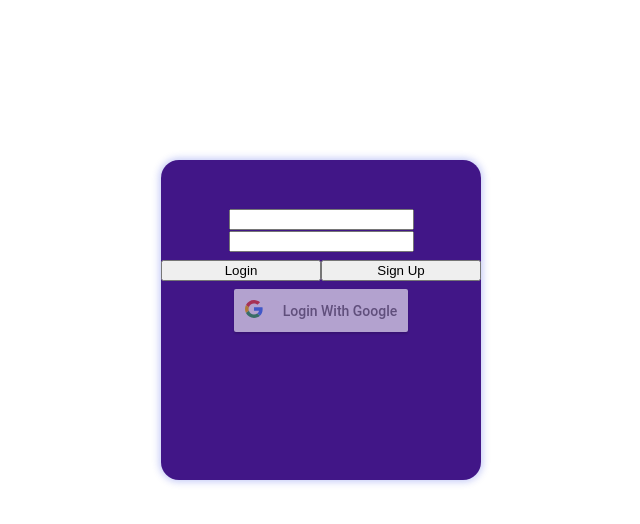
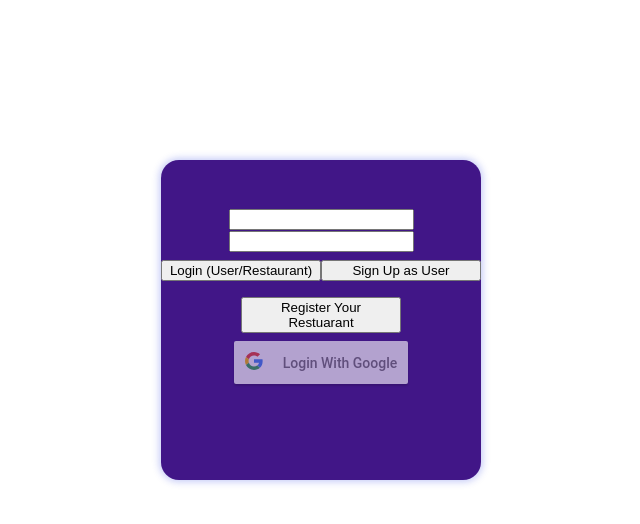
Before and after one commit to mjsf1234/Flipr_Hackathon, a React (Create React App) app: page / in a window 1280 px wide. Shown: the top 524 px of the page, without its empty margins (319-959 px from the left). Built offline with nearby package versions, Linux system fonts and the light colour scheme; no server answers.

Commit message:
Routing Done

```diff
--- a/package.json
+++ b/package.json
@@ -13,6 +13,7 @@
     "react-dom": "^17.0.2",
     "react-google-login": "^5.2.2",
     "react-redux": "^7.2.6",
+    "react-router-dom": "^5.3.0",
     "react-scripts": "4.0.3",
     "web-vitals": "^1.1.2"
   },
--- a/src/App.js
+++ b/src/App.js
@@ -1,13 +1,41 @@
 import './App.css';
 import Login from './components/Login/Login';
+import {
+  BrowserRouter as Router,
+  Routes,
+  Route, Switch
+} from "react-router-dom";
+import SignUpRest from './components/Sign Up/SignUpRest';
+import SignUpUser from './components/Sign Up/SignUpUser';
 
 
+
+// Login or Sign Up and then Store info in React Reux Store
+// Get to the Homepage if we got user from the DB and isSignIn === true
 function App() {
   return (
     <div className="app">
-      <Login />
+      <Router>
+        <Switch>
+
+          <Route path="/restSignUp">
+            <SignUpRest />
+          </Route>
+
+          <Route path="/userSignUp">
+            <SignUpUser />
+          </Route>
+
+          <Route path="/">
+            <Login />
+          </Route>
+
+        </Switch>
+      </Router>
     </div>
   );
 }
 
 export default App;
+
+// RestuarantsDB --> name, password, items: [item:price], location_name, location_coord
--- a/src/components/Login/Form.js
+++ b/src/components/Login/Form.js
@@ -1,16 +1,17 @@
 import React from 'react'
 import classes from "./Form.module.css"
 import axios from "../../axios";
-import { useRef } from 'react';
+import { useHistory } from 'react-router';
+import { userActions } from '../store/userSlice';
+import { useState, useRef } from 'react';
 import { useDispatch } from 'react-redux';
-import { userActions } from '../store/userSlice';
-import { useState } from 'react';
 
-function Form(props) {
+function Form() {
+    let history = useHistory();
     const dispatch = useDispatch();
+
     const nameInput = useRef();
     const passInput = useRef();
-
     const [latitude, setLatitude] = useState(0);
     const [longitude, setLongitude] = useState(0);
 
@@ -38,21 +39,27 @@ function Form(props) {
         }
     }
 
-    const signUpHandler = async (event) => {
-        event.preventDefault();
-        const res = await axios.post("/addUser", {
-            name: nameInput.current.value,
-            password: passInput.current.value
-        });
-        console.log("Response after Sign Up: ", res);
+    const userSignUpHandler = () => {
+        return history.push({
+            pathname: "/userSignUp"
+        }
+        );
+    }
+
+    const restSignUpHandler = () => {
+        return history.push({
+            pathname: "/restSignUp"
+        }
+        );
     }
 
     return (
         <form className={classes.form}>
             <input type="text" ref={nameInput} />
             <input type="password" ref={passInput} />
-            <button className={classes.login_button} onClick={loginHandler}>Login</button>
-            <button className={classes.login_button} onClick={signUpHandler}>Sign Up</button>
+            <button className={classes.login_button} onClick={loginHandler}>Login (User/Restaurant)</button>
+            <button className={classes.login_button} onClick={userSignUpHandler}>Sign Up as User</button>
+            <button className={classes.login_button} onClick={restSignUpHandler}>Register Your Restuarant</button>
         </form>
     )
 }
--- a/src/components/Login/Login.js
+++ b/src/components/Login/Login.js
@@ -3,14 +3,8 @@ import GoogleLogin from 'react-google-login'
 import classes from "./Login.module.css"
 import Card from "../UI/Card/Card"
 import Form from './Form'
-import SignUp from '../Sign Up/SignUp'
-import { useState } from 'react'
 
 function Login() {
-    const [signUp, setSignUp] = useState(false);
-    const signUpHandler = () => {
-        setSignUp(!signUp);
-    }
     const responseGoogle = (response) => {
         console.log(response);
         console.log(response.profileObj);
@@ -18,8 +12,7 @@ function Login() {
     return (
         <Card className={classes.login_card}>
             <div className={classes.login_content}>
-                {!signUp && <Form onSignUp={signUpHandler} />}
-                {signUp && <SignUp />}
+                <Form />
                 <GoogleLogin
                     clientId="273708457264-7hld2e0ljomfgspe3l998fvhmanpmj8h.apps.googleusercontent.com"
                     buttonText="Login With Google"
--- a/src/components/Sign Up/SignUp.js
+++ /dev/null
@@ -1,15 +0,0 @@
-import React from 'react'
-import classes from "./SignUp.module.css"
-import Button from '../UI/Button/Button'
-
-function SignUp() {
-    return (
-        <form className={classes.form}>
-            <input type="text" />
-            <input type="password" />
-            <Button className={classes.signup_button}>Sign Up</Button>
-        </form>
-    )
-}
-
-export default SignUp
--- /dev/null
+++ b/src/components/Sign Up/SignUpRest.js
@@ -0,0 +1,21 @@
+import React from 'react'
+import classes from "./SignUpRest.module.css"
+import { Navigate, Route } from 'react-router-dom';
+
+function SignUpRest() {
+    const restSignUpHandler = () => {
+        return;
+    }
+
+    return (
+        <Route>
+            <form className={classes.form}>
+                <input type="text" />
+                <input type="password" />
+                <button className={classes.signup_button} onClick={restSignUpHandler}>Sign Up</button>
+            </form>
+        </Route>
+    )
+}
+
+export default SignUpRest;
--- /dev/null
+++ b/src/components/Sign Up/SignUpUser.js
@@ -0,0 +1,29 @@
+import React from 'react'
+import classes from "./SignUpUser.module.css"
+import axios from "../../axios";
+import { useRef } from 'react';
+
+function SignUpUser() {
+
+    const nameInput = useRef();
+    const passInput = useRef();
+
+    const userSignUpHandler = async (event) => {
+        event.preventDefault();
+        const res = await axios.post("/addUser", {
+            name: nameInput.current.value,
+            password: passInput.current.value
+        });
+        console.log("Response after Sign Up: ", res);
+    }
+
+    return (
+        <form className={classes.form}>
+            <input type="text" />
+            <input type="password" />
+            <button className={classes.signup_button} onClick={userSignUpHandler}>Sign Up</button>
+        </form>
+    )
+}
+
+export default SignUpUser
--- /dev/null
+++ b/src/components/Sign Up/SignUpUser.module.css
@@ -0,0 +1,6 @@
+.signup_button {
+  width: 10rem;
+  margin: 0.5rem;
+  margin: 0.5rem auto;
+  cursor: pointer;
+}
```
Also changed, not shown: src/components/Sign Up/SignUpRest.module.css (renamed from src/components/Sign Up/SignUp.module.css), 1 other file (tests, documents, lock files or other folders).
